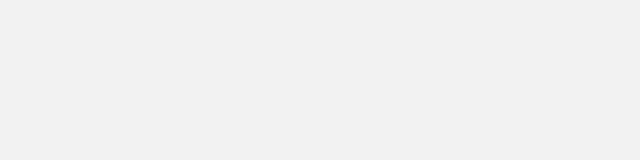
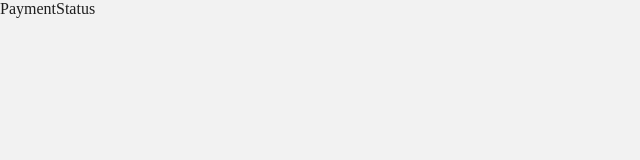
Before and after one commit to E-booki-Project/Ebooki_FE, a React (Vite) app: page /payments/callback in a window 1280 px wide. Before the commit this address had no page. Shown: the top 160 px of the page, without its empty margins (0-640 px from the left). Built offline with nearby package versions, Linux system fonts and the light colour scheme.

Commit message:
feat: 카카오페이 콜백 결과 페이지 추가

```diff
--- a/src/App.jsx
+++ b/src/App.jsx
@@ -12,6 +12,7 @@ import Join from "./pages/team/Join";
 import Pricing from "./pages/pricing/Pricing";
 import Search from "./pages/books/Search";
 import Home from "./pages/home/Home";
+import PaymentStatus from "./pages/pricing/PaymentStatus";
 
 function App() {
     return (
@@ -28,6 +29,7 @@ function App() {
                 <Route path="/pricing" element={<Pricing />} />
                 <Route path="/books/search" element={<Search />} />
                 <Route path="/" element={<Home />} />
+                <Route path="/payments/callback" element={<PaymentStatus />} />
             </Routes>
         </div>
     );
--- /dev/null
+++ b/src/pages/pricing/PaymentStatus.jsx
@@ -0,0 +1,7 @@
+import React from "react";
+
+function PaymentStatus() {
+    return <div>PaymentStatus</div>;
+}
+
+export default PaymentStatus;
```
